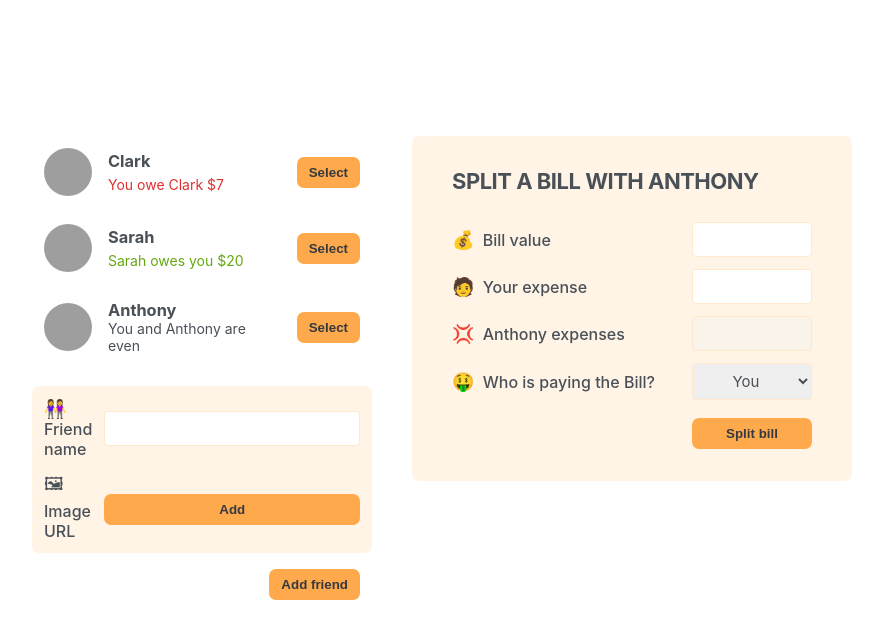
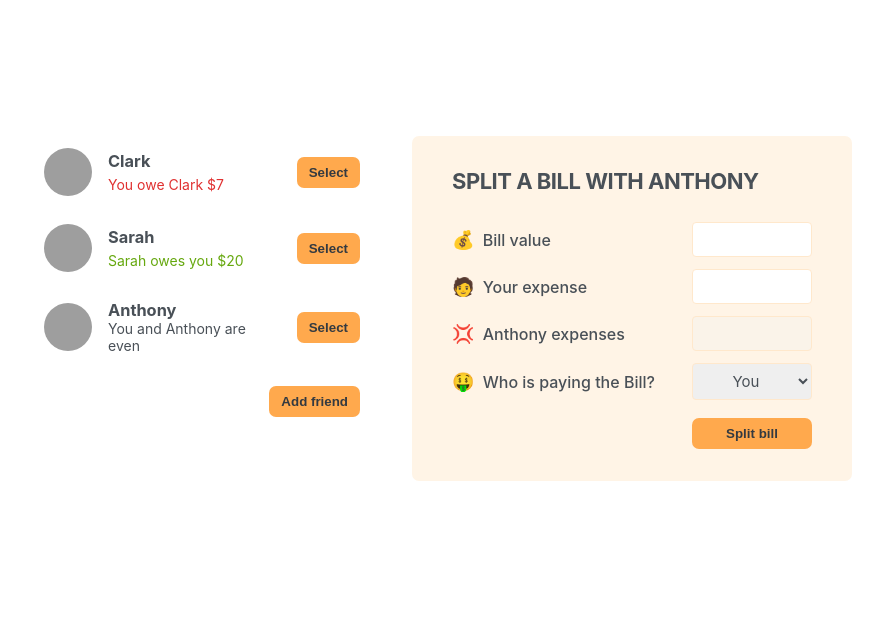
Before and after one commit to Nehemiah51000/project-eat-n-split, a React (Vite) app: page / in a window 1280 px wide. Shown: the top 638 px of the page, without its empty margins (198-1081 px from the left). Built offline with nearby package versions, Linux system fonts and the light colour scheme; grey boxes are pictures that could not be loaded.

Commit message:
Functionality: added the toggle for the AddFriendForm component

```diff
--- a/src/components/AddFriendForm.jsx
+++ b/src/components/AddFriendForm.jsx
@@ -6,6 +6,8 @@ export default function AddFriendForm(){
 <label htmlFor="name">👭Friend name</label>
 <input type="text" id="name"/>
 <label htmlFor="url">🖼Image URL</label>
+<input type="text" id="url"/>
+
 <Button>Add</Button>
         </form>
     )
--- a/src/components/App.jsx
+++ b/src/components/App.jsx
@@ -1,4 +1,5 @@
 // import { useState } from 'react'
+import { useState } from "react";
 import AddFriendForm from "./AddFriendForm";
 import Button from "./Button";
 import Friends from "./Friends";
@@ -25,16 +26,21 @@ const initialFriends = [
 ];
 
 function App() {
+  const [displayed, setDisplayed] = useState(false)
+function handleToggleAddFriend(){
+  setDisplayed(!displayed)
+  console.log(displayed)
+}
 
   return (
     <div className="app">
       <div className="sidebar">
           <Friends friends={initialFriends}/>
 
-          <AddFriendForm/>
+         {displayed && <AddFriendForm/>}
 
-          <Button >Add friend</Button>
 
+          <Button onClick={handleToggleAddFriend}>{displayed? "close":"Add friend"}</Button>
       </div>
            <SplitTheBillForm />
     </div>
--- a/src/components/Button.jsx
+++ b/src/components/Button.jsx
@@ -1,6 +1,6 @@
 /* eslint-disable react/prop-types */
-export default function Button({children}){
+export default function Button({children, onClick}){
     return(
-        <button className="button">{children}</button>
+        <button className="button" onClick={onClick}>{children}</button>
     )
 }
```
